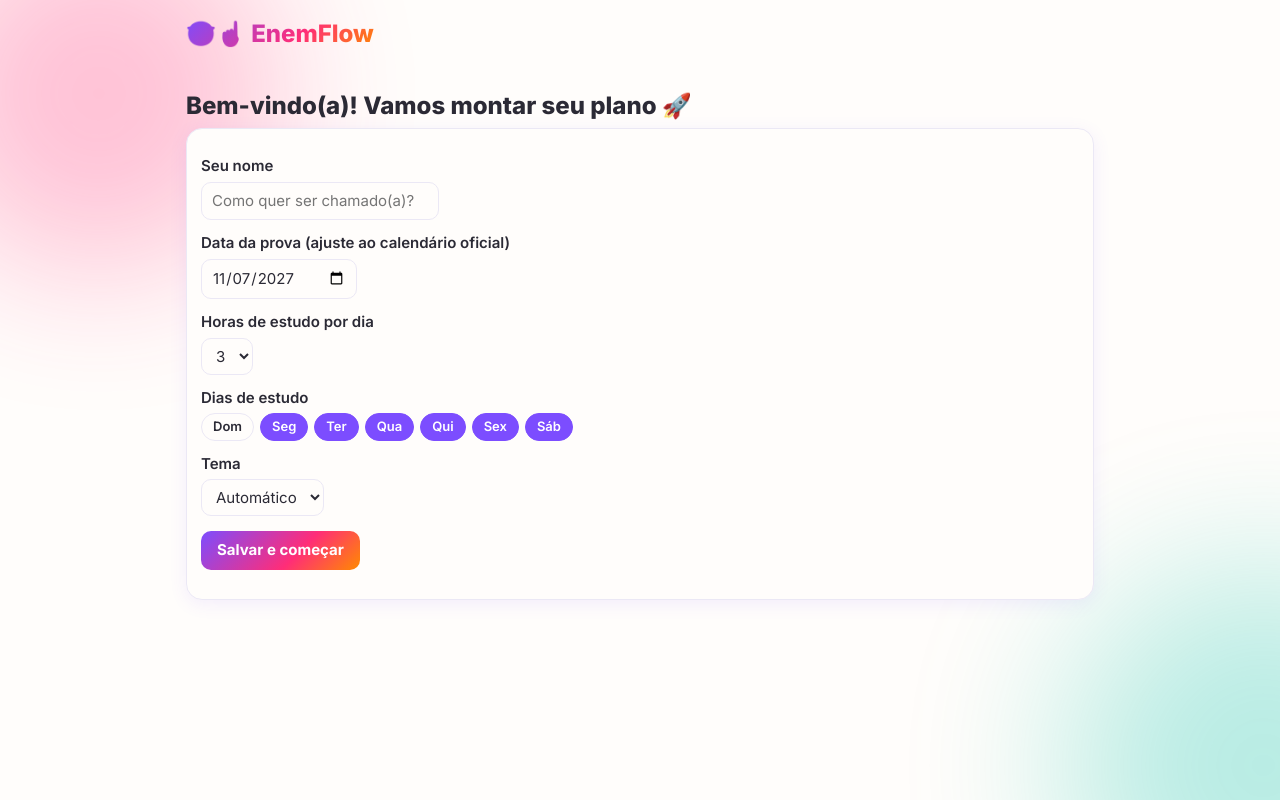
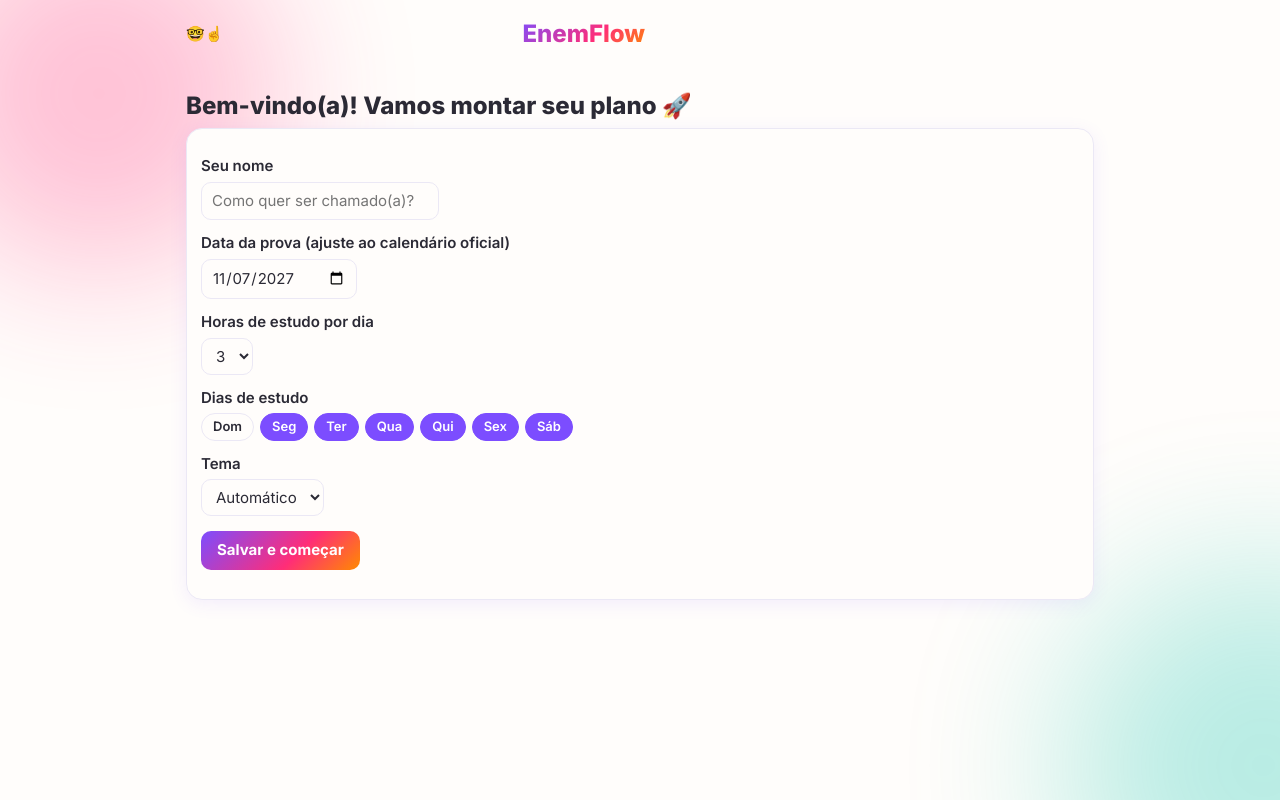
Before and after one commit to miguelwpng-afk/mw, a plain HTML site: page index.html in a window 1280 px wide. Drawn offline with Linux system fonts and the light colour scheme.

Commit message:
Fix header formatting in index.html

```diff
--- a/index.html
+++ b/index.html
@@ -68,7 +68,7 @@ label{display:block;font-weight:600;margin:12px 0 4px}
 </head>
 <body>
 <div class="w">
-<header><h1> 🤓☝️ EnemFlow</h1><div class="xp" id="xp"></div></header>
+<header> 🤓☝️ <h1>EnemFlow</h1><div class="xp" id="xp"></div></header>
 <nav id="nav"></nav>
 <main id="app"></main>
 </div>
```
